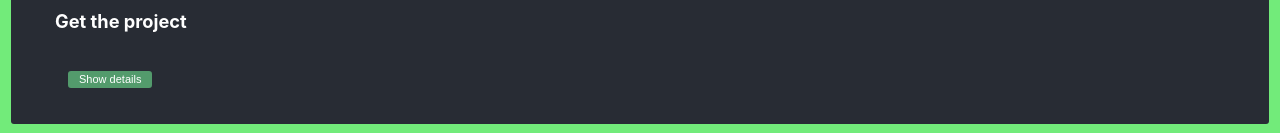
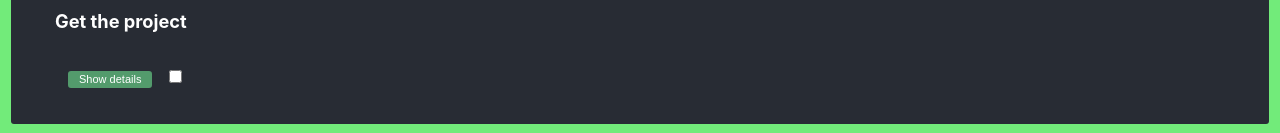
Before and after one commit to Nabegon/React-IntroductionAufgabe, a React (Create React App) app: page / in a window 1280 px wide. Shown: the part 545-678 px from the top of the page. Built offline with nearby package versions, Linux system fonts and the light colour scheme.

Commit message:
Exercise 4: Introduction to React, a) Add acomponent

```diff
--- a/src/Task.js
+++ b/src/Task.js
@@ -1,4 +1,4 @@
-import { useState } from "react";
+import { useState, useEffect } from "react";
 import styled from "styled-components";
 
 
@@ -156,6 +156,21 @@ function H4({ length, task,superTask }) {
 function Task({ task, length, superTaskId }) {
   // interactivity and state-managment:
   const [showMore, setShowMore] = useState(false);
+  const [checked, setChecked] = useState(false);
+
+  const loadCheckedStatetus = () => {
+    const savedChecked = localStorage.getItem(`task-${task.id}`);
+    if (savedChecked) {
+      setChecked(JSON.parse(savedChecked));
+    }
+  };
+
+  const saveCheckedStatetus = () => {
+    localStorage.setItem(`task-${task.id}`, JSON.stringify(checked));
+  };
+
+  useEffect(loadCheckedStatetus, [task.id]);
+  useEffect(saveCheckedStatetus, [task.id, checked]);
 
   function handleMoreClick() {
     setShowMore(!showMore);
@@ -176,6 +191,11 @@ function Task({ task, length, superTaskId }) {
           content={task.content}
         ></Content>
       )}
+      <input
+        type="checkbox"
+        checked={checked}
+        onChange={(e) => setChecked(e.target.checked)}
+      />
     </StyledWrap>
   );
 }
```
